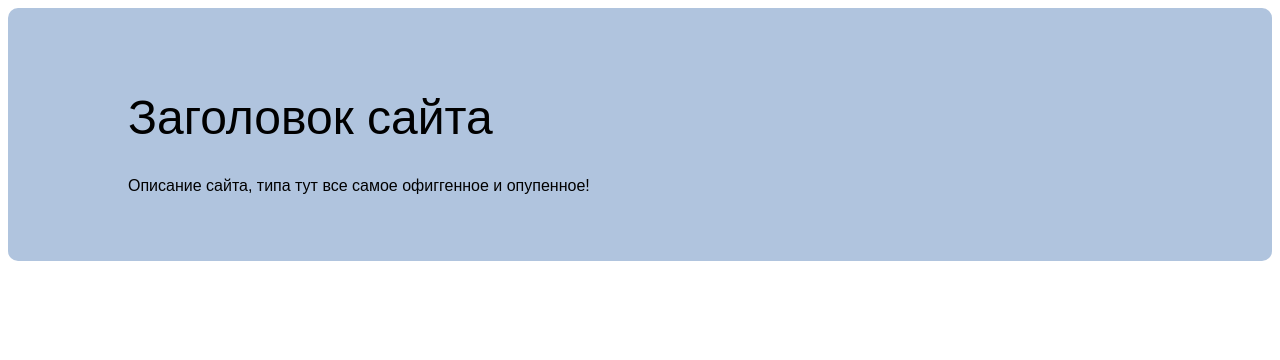
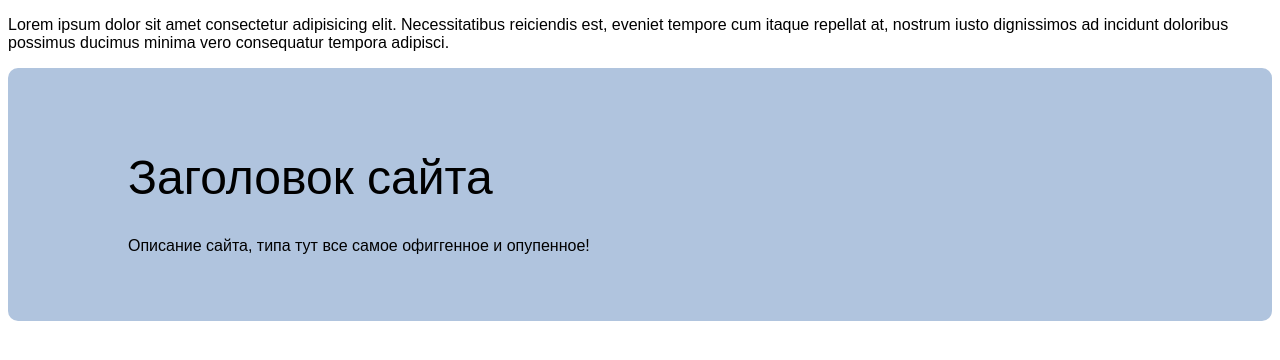
Before and after one commit to Asya1977/butterfly-shop-vdovichenko, a website: page www/index.html in a window 1280 px wide. Drawn offline with Linux system fonts and the light colour scheme.

Commit message:
Изменения

```diff
--- a/www/index.html
+++ b/www/index.html
@@ -9,6 +9,9 @@
 </head>
 
 <body>
+    <p>
+        Lorem ipsum dolor sit amet consectetur adipisicing elit. Necessitatibus reiciendis est, eveniet tempore cum itaque repellat at, nostrum iusto dignissimos ad incidunt doloribus possimus ducimus minima vero consequatur tempora adipisci.
+    </p>
     <header>
 
     </header>
```
